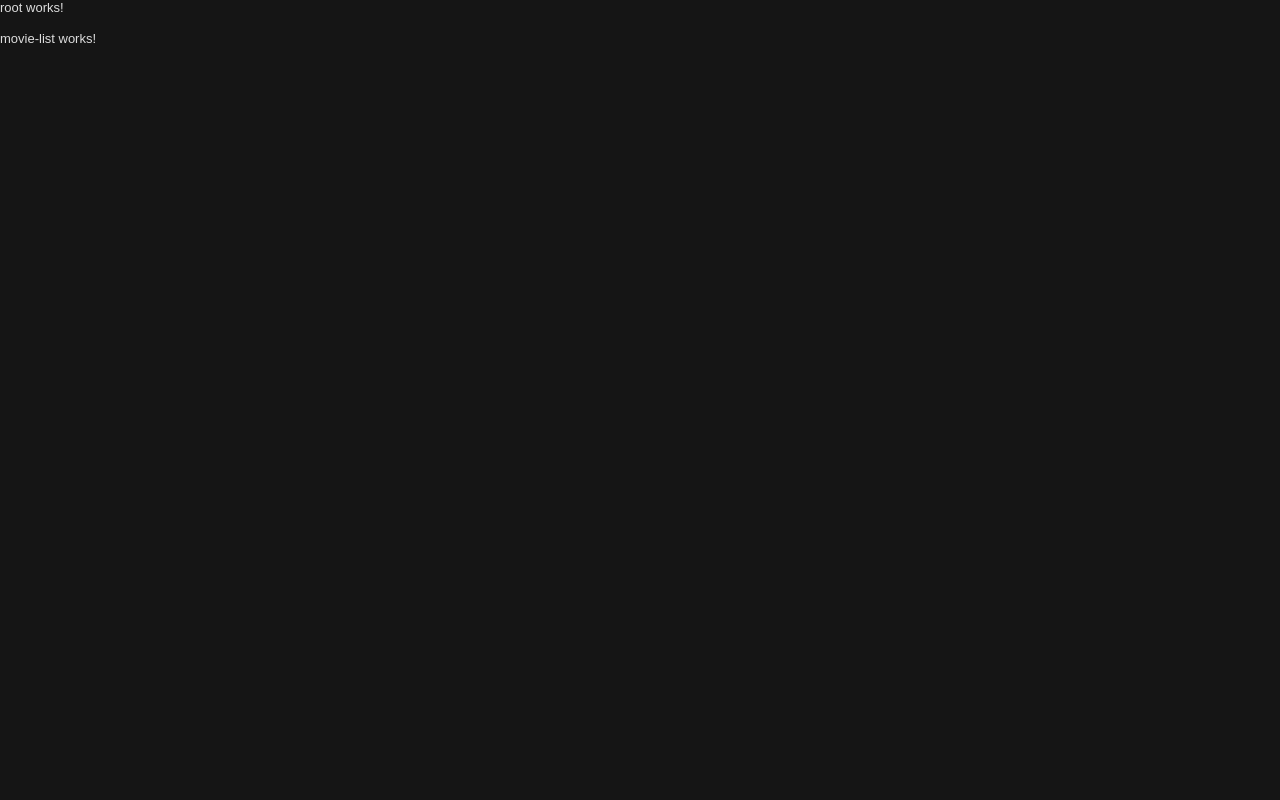
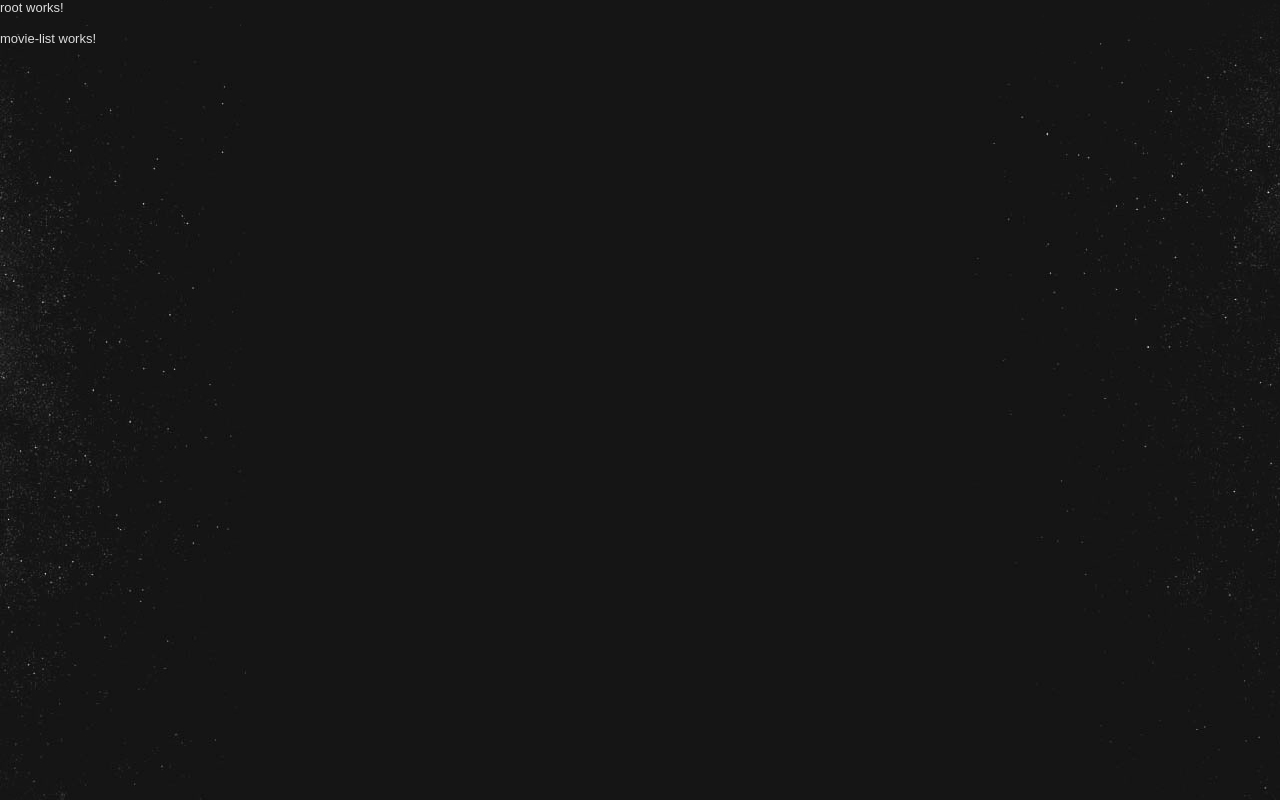
Before and after one commit to anderson-scherer/star-wars, an Angular app: page / in a window 1280 px wide. Built offline with nearby package versions, Linux system fonts and the light colour scheme; a web font is replaced by a local one.

Commit message:
FEA inserting project backgrounds

```diff
--- a/src/styles/styles.scss
+++ b/src/styles/styles.scss
@@ -1,5 +1,6 @@
 /* You can add global styles to this file, and also import other style files */
 @import
+  '2.settings/_fonts',
   '2.settings/_variables',
   '3.generic/_normalizer',
   '3.generic/_reset',
@@ -8,3 +9,13 @@
   '4.base/_links',
   '4.base/_text',
   '6.trumps/_print';
+
+
+body {
+  background: url('../assets/images/starts-background-left.jpg') repeat-y left top,
+              url('../assets/images/starts-background-right.jpg') repeat-y right top;
+  background-color: $bg-default;
+  background-attachment: fixed;
+  width: 100%;
+  height: 100%;
+}
```
